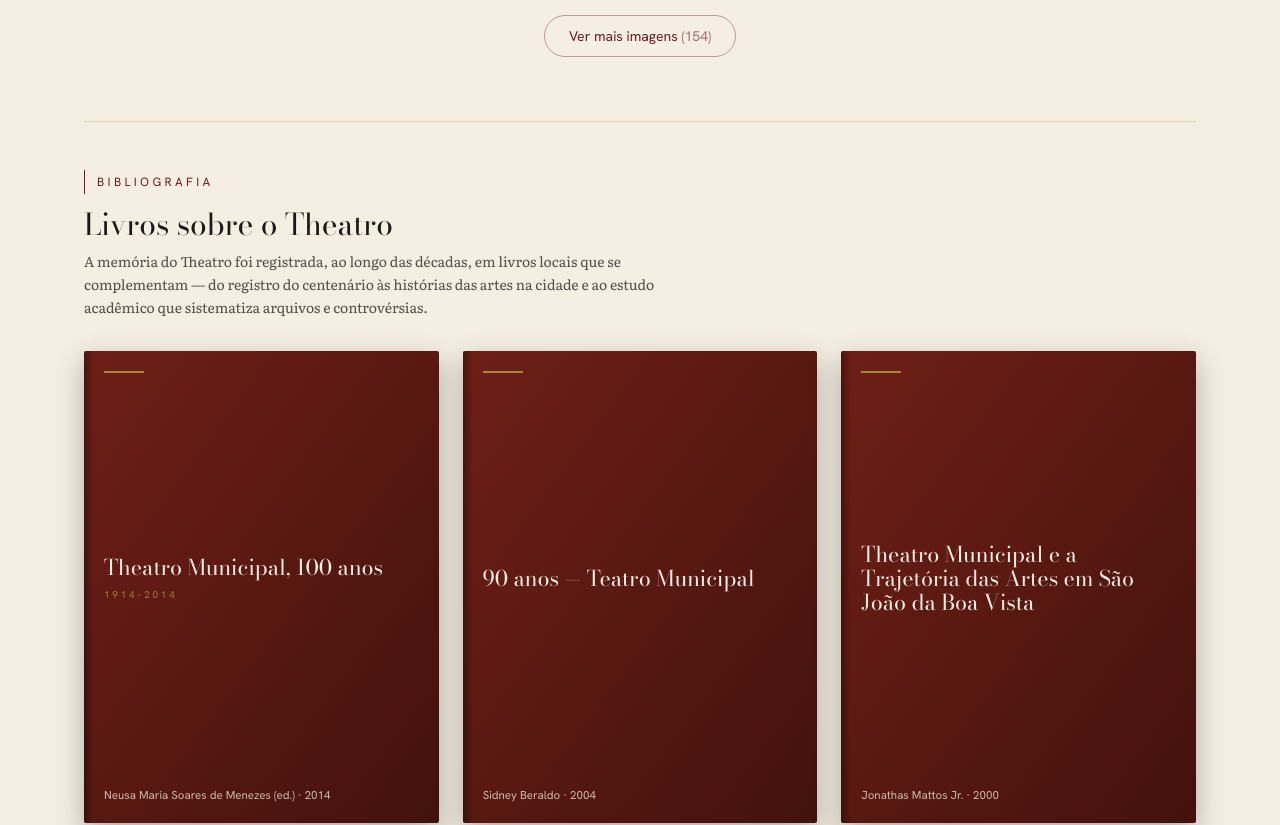
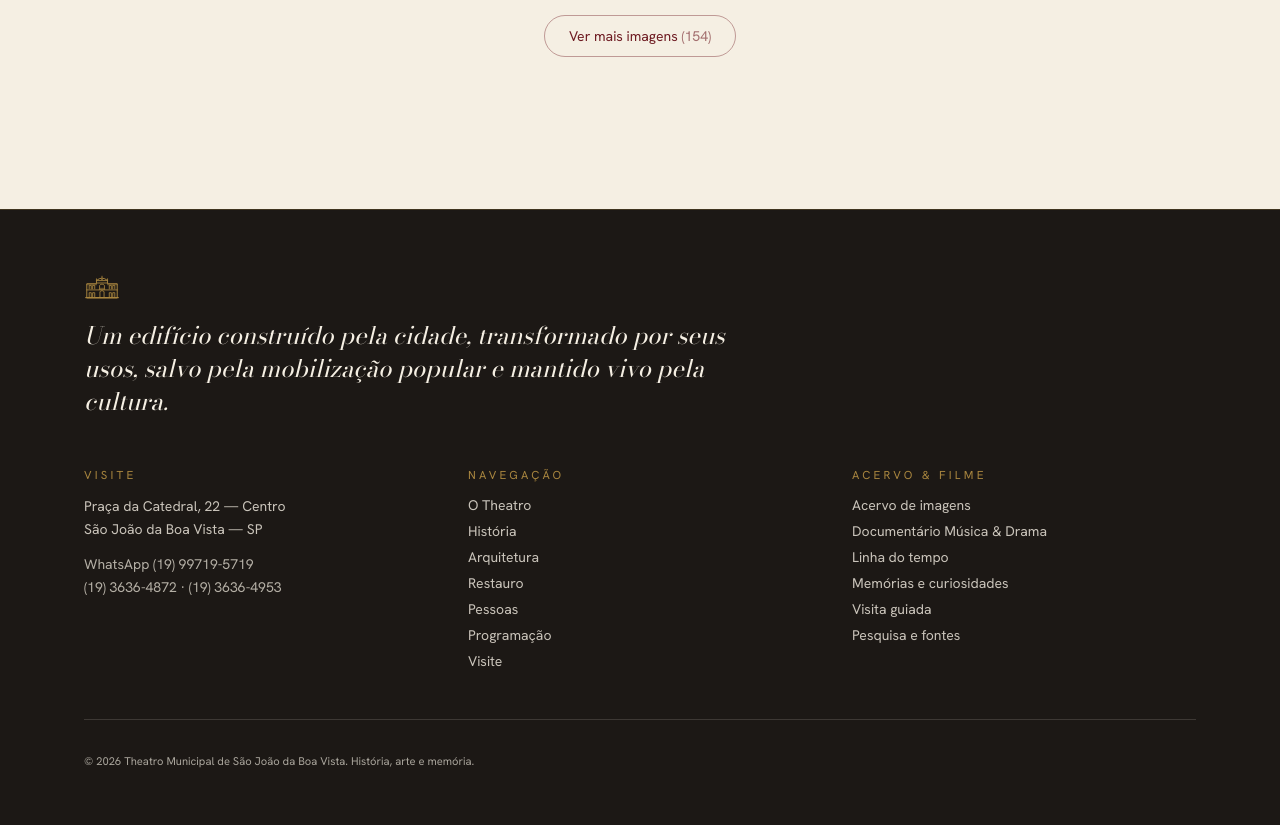
Before and after one commit to edumenezes75/theatro-sjbv, a Next.js app: page /acervo in a window 1280 px wide. Shown: the part 3200-4025 px from the top of the page. Built offline with nearby package versions, Linux system fonts and the light colour scheme.

Commit message:
Acervo: remove a secao 'Bibliografia / Livros sobre o Theatro'

```diff
--- a/app/acervo/page.tsx
+++ b/app/acervo/page.tsx
@@ -4,7 +4,6 @@ import { getPageBySlug } from '@/lib/content';
 import ChapterHero from '@/components/ChapterHero';
 import FontesDaPagina from '@/components/FontesDaPagina';
 import GaleriaReal from '@/components/GaleriaReal';
-import Livros from '@/components/Livros';
 
 export const metadata: Metadata = {
   alternates: { canonical: '/acervo' },
@@ -64,18 +63,6 @@ export default function AcervoPage() {
           <GaleriaReal fotos={fotosList} />
         </section>
 
-        <section className="mt-16 border-t border-gold/25 pt-12">
-          <div className="flex items-center gap-3">
-            <span className="h-6 w-px bg-curtain dark:bg-gold" />
-            <p className="font-sans text-xs uppercase tracking-eyebrow text-curtain dark:text-gold">Bibliografia</p>
-          </div>
-          <h2 className="mt-3 font-display text-2xl leading-tight sm:text-3xl">Livros sobre o Theatro</h2>
-          <p className="mt-2 mb-8 max-w-reading font-read text-sm leading-relaxed text-ink/75 dark:text-cream/75">
-            A memória do Theatro foi registrada, ao longo das décadas, em livros locais que se complementam — do registro do centenário às histórias das artes na cidade e ao estudo acadêmico que sistematiza arquivos e controvérsias.
-          </p>
-          <Livros />
-        </section>
-
         <FontesDaPagina fontes={page?.fontes ?? null} />
       </div>
     </article>
```
